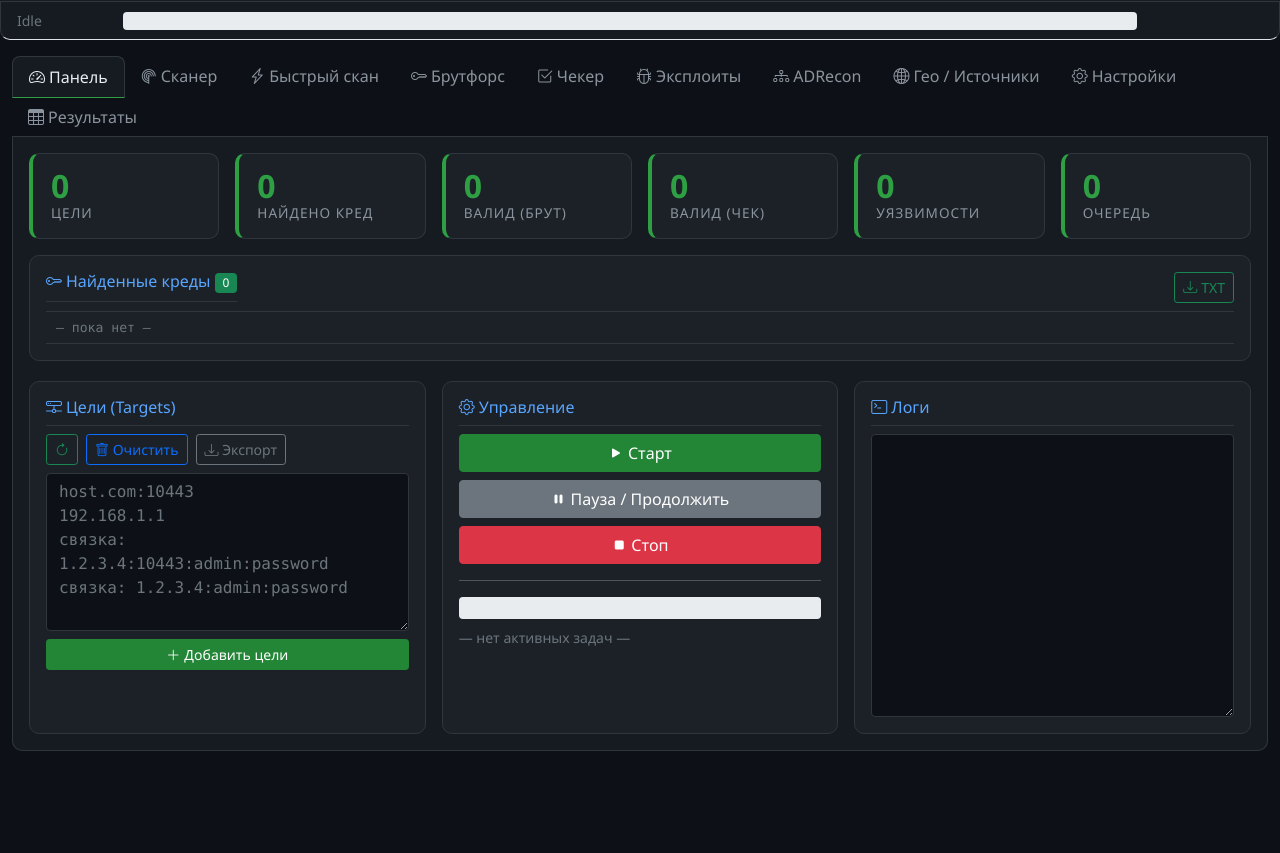
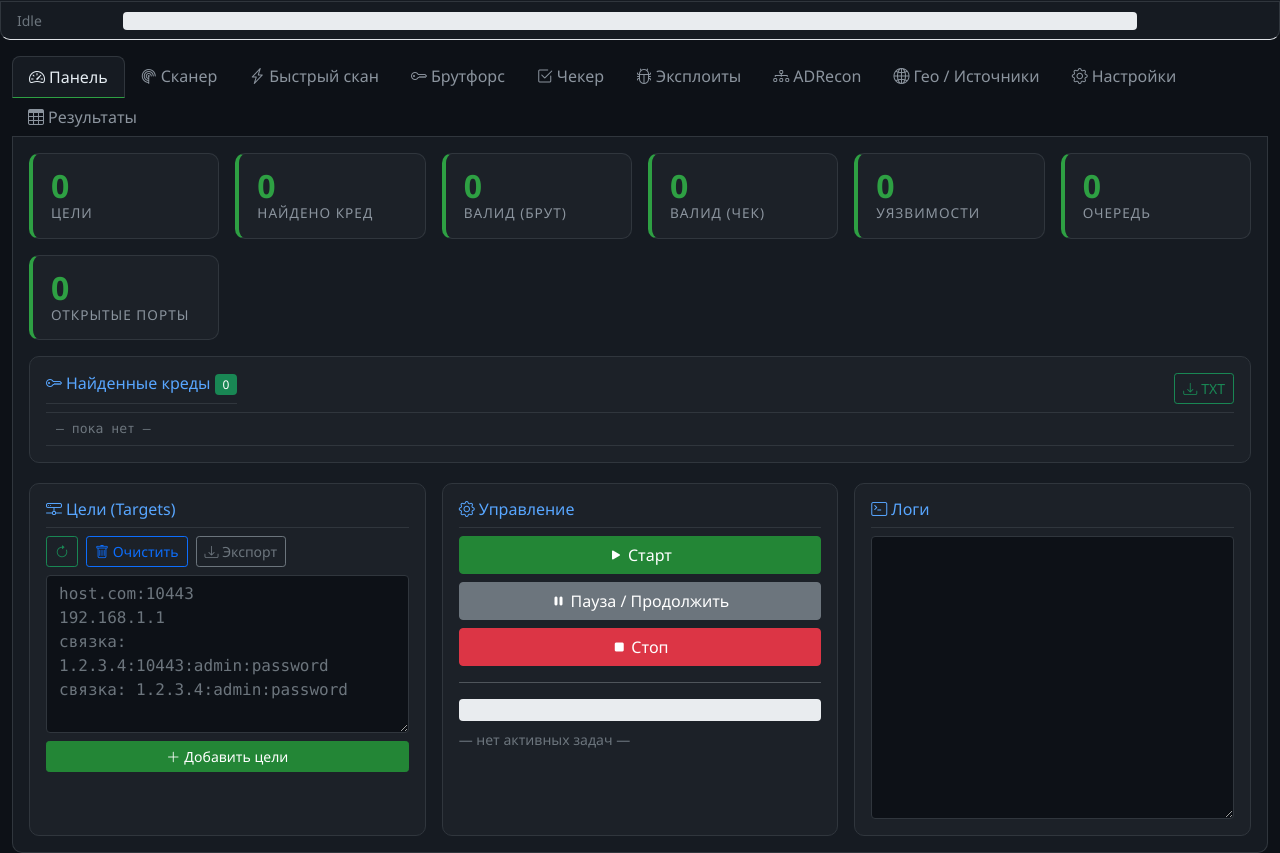
Before and after one commit to 1337or420/CHECKER, a plain HTML site: page public/index.html in a window 1280 px wide. Shown: the part 61-914 px from the top of the page. Before the commit the page ends 812 px from the top, so only its background shows below. Drawn offline with nearby package versions, Linux system fonts and the light colour scheme; no server answers.

Commit message:
relax target filters, keep signature hits, persist all open ports

```diff
--- a/public/index.html
+++ b/public/index.html
@@ -56,6 +56,7 @@
                 <div class="col-6 col-md-2"><div class="stat-card"><div class="stat-num" id="statCheck">0</div><div class="stat-label">Валид (чек)</div></div></div>
                 <div class="col-6 col-md-2"><div class="stat-card"><div class="stat-num" id="statExploit">0</div><div class="stat-label">Уязвимости</div></div></div>
                 <div class="col-6 col-md-2"><div class="stat-card"><div class="stat-num" id="statQueue">0</div><div class="stat-label">Очередь</div></div></div>
+                <div class="col-6 col-md-2"><div class="stat-card"><div class="stat-num" id="statOpen">0</div><div class="stat-label">Открытые порты</div></div></div>
             </div>
             <div class="card-box mt-3">
                 <div class="d-flex justify-content-between align-items-center mb-2">
```
